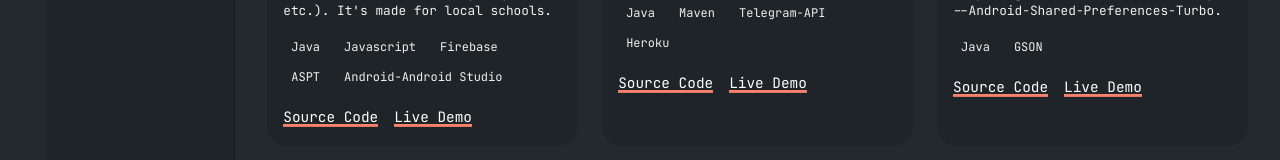
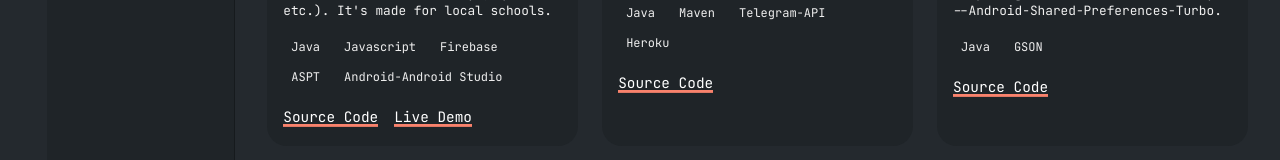
Before and after one commit to mehmetabak/Dev, a Next.js app: page /projects in a window 1280 px wide. Shown: the part 400-560 px from the top of the page. Built offline with nearby package versions, Linux system fonts and the light colour scheme.

Commit message:
null check

```diff
--- a/components/ProjectCard.jsx
+++ b/components/ProjectCard.jsx
@@ -26,6 +26,7 @@ const ProjectCard = ({ project }) => {
               Source Code
             </a>
           )}
+          {project.demo && (
             <a
               href={project.demo}
               target="_blank"
@@ -34,6 +35,7 @@ const ProjectCard = ({ project }) => {
             >
               Live Demo
             </a>
+          )}
         </div>
       </div>
     </div>
```
Lines whose indentation alone changed are shown as unchanged.
